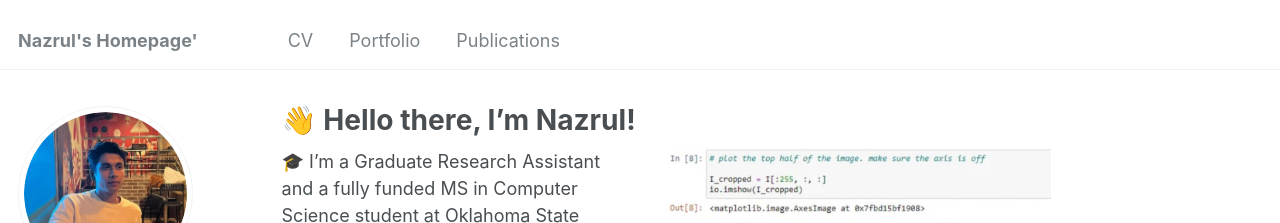
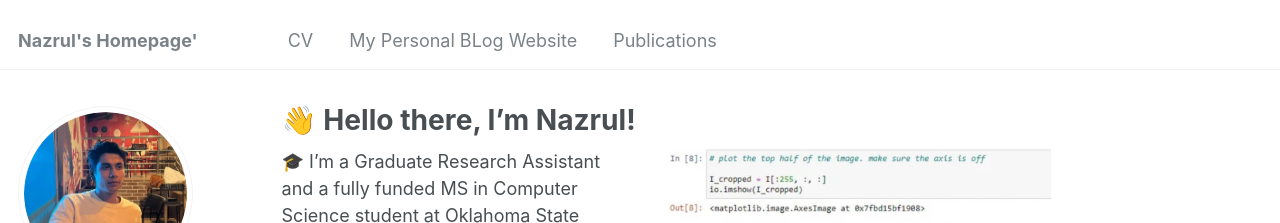
Before and after one commit to nazrulhuda/portfolio, a Jekyll site: the page built from _pages/about.md, in a window 1280 px wide. Shown: the top 223 px of the page. Built offline with Jekyll 4.4.1, drawn with Linux system fonts in a browser that asks for light colours; some web fonts are replaced.

Commit message:
first commit

```diff
--- a/_data/navigation.yml
+++ b/_data/navigation.yml
@@ -3,7 +3,7 @@ main:
   - title: "CV"
     url: files/resume.pdf
 
-  - title: "Portfolio"
+  - title: "My Personal BLog Website"
     url: https://nazrulxh.onrender.com/
 
   - title: "Publications"
```
